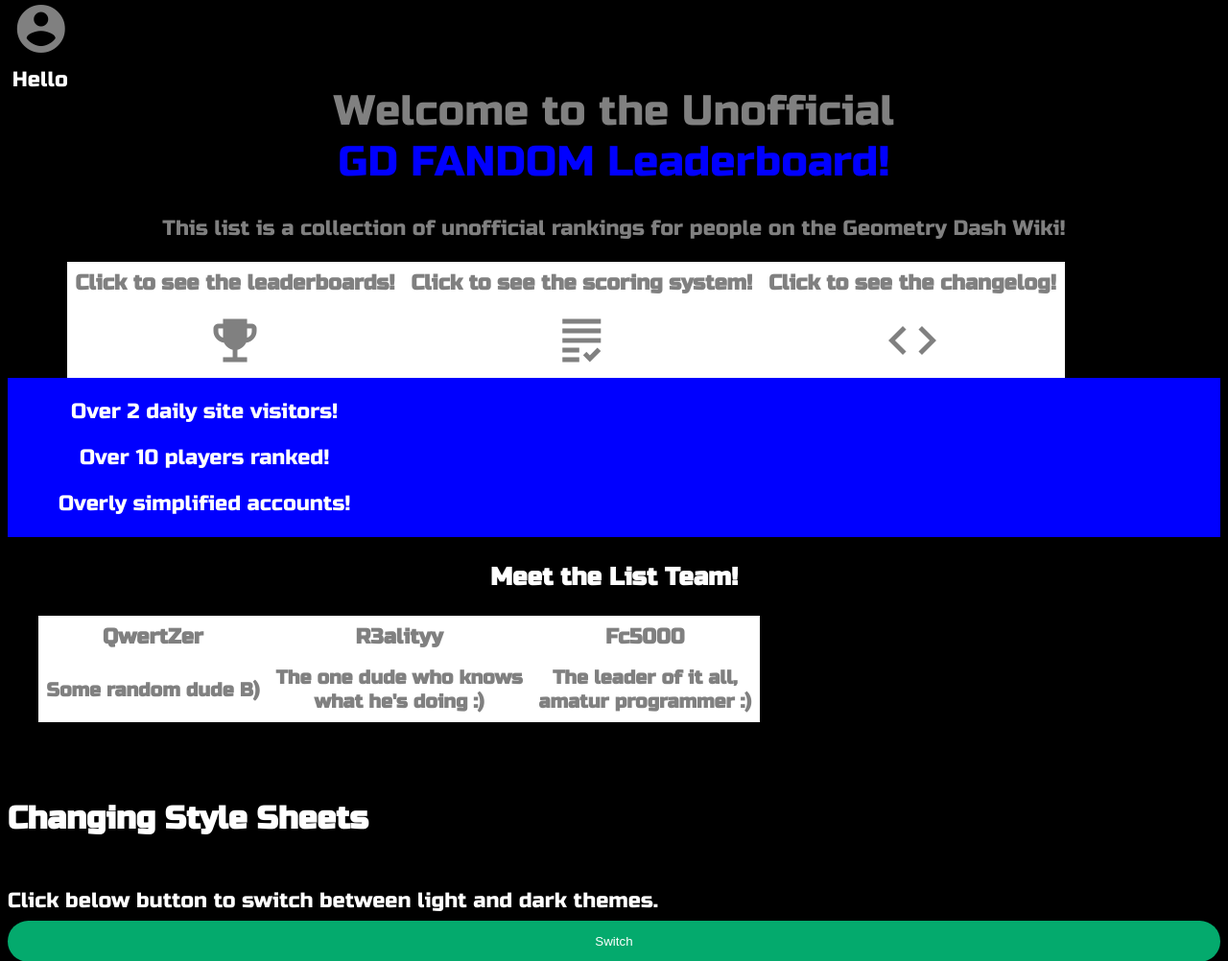
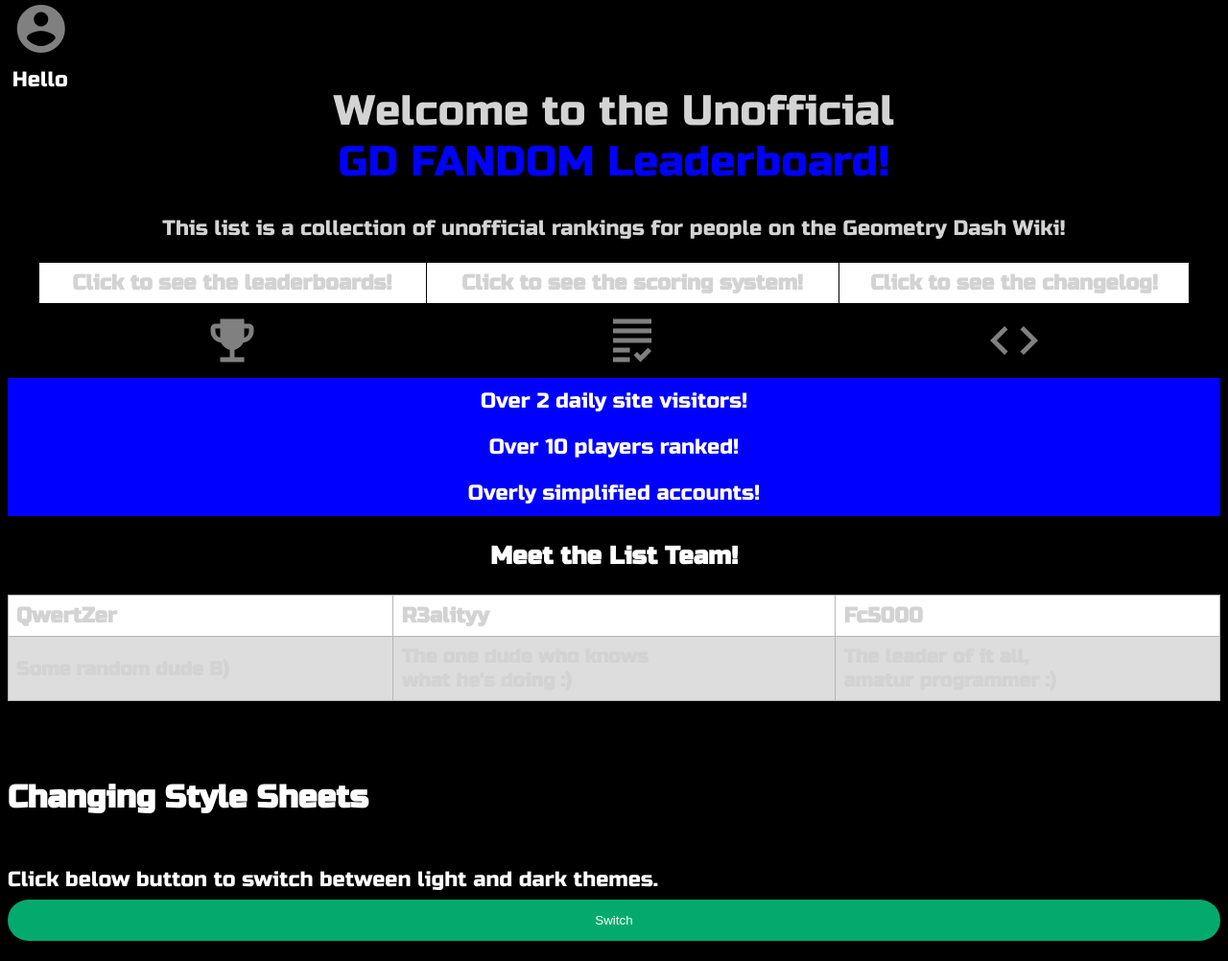
Before and after one commit to Fc500/Fc500.github.io, a PHP site: page /pages/leaderboard.html in a window 1280 px wide. Shown: the top 1002 px of the page at 96% size. Run offline with PHP 8.4, Linux system fonts and the light colour scheme; lists and menus that the app fills with data are empty.

Commit message:
Update leaderboarddark.css

```diff
--- a/CSS/leaderboarddark.css
+++ b/CSS/leaderboarddark.css
@@ -8,27 +8,22 @@ html {
     background-size: cover;
     background-attachment: fixed;
 }
-
-
 h1 {
 /* font-family: 'pusabregular', Arial, sans-serif; */
 font-weight:normal;
 font-style:normal;
 }
-
 .pusab {
     font-family: 'pusabregular', Arial, sans-serif;
 font-weight:normal;
 font-style:normal;
 }
-
 .middle {
   display: block;
   margin-left: auto;
   margin-right: auto;
   width: 95%;
 }
-
 .button {
   background-color: #ffffff;
   border: 1px solid #b5b5b5;
@@ -44,18 +39,17 @@ font-style:normal;
     text-shadow: -1px 1px 2px #000,
                   1px 1px 2px #000,
                   1px -1px 0 #000,
+
                   -1px -1px 0 #000;
      font-family: 'pusabregular', Arial, sans-serif;
 font-weight:normal;
 font-style:normal;
 }
-
 .changelog {
     background-color: white;
     border: 2px solid #b5b5b5;
     border-radius: 5px;
 }
-
 .button2 {
   background-color: #ffffff;
   border: 1px solid #b5b5b5;
@@ -74,8 +68,6 @@ font-style:normal;
 font-weight:normal;
 font-style:normal;
 }
-
-
 .account {
     position: absolute;
     left: 1%;
@@ -93,19 +85,17 @@ font-style:normal;
     top: 9%;
 }
 /* MODAL */
-
-
 /* Full-width input fields */
 input[type=text], input[type=password] {
   width: 100%;
   padding: 12px 20px;
   margin: 8px 0;
   display: inline-block;
+
   border: 1px solid #ccc;
   box-sizing: border-box;
   border-radius: 15px;
 }
-
 /* Set a style for all buttons */
 button {
   background-color: #04AA6D;
@@ -117,39 +107,32 @@ button {
   width: 100%;
   border-radius: 25px;
 }
-
 button:hover {
   opacity: 0.8;
 }
-
 /* Extra styles for the cancel button */
 .cancelbtn {
   width: auto;
   padding: 10px 18px;
   background-color: #f44336;
 }
-
 /* Center the image and position the close button */
 .imgcontainer {
   text-align: center;
   margin: 24px 0 12px 0;
   position: relative;
 }
-
 img.avatar {
   width: 40%;
   border-radius: 50%;
 }
-
 .container {
   padding: 16px;
 }
-
 span.psw {
   float: right;
   padding-top: 16px;
 }
-
 /* The Modal (background) */
 .modal {
   display: none; /* Hidden by default */
@@ -158,6 +141,7 @@ span.psw {
   left: 0;
   top: 0;
     width: 100%; /* Full width */
+
   height: 100%; /* Full height */
   overflow: auto; /* Enable scroll if needed */
   background-color: rgb(0,0,0); /* Fallback color */
@@ -167,34 +151,30 @@ span.psw {
 /* Modal Content/Box */
 .modal-content {
   background-color: #190000;
-  margin: 5% auto 15% auto; /* 5% from the top, 15% from the bottom and centered */
+  margin: 5% auto 15% auto; /* 5% from the top, 15% from the bottom
+and centered */
   border: 1px solid #888;
   width: 80%; /* Could be more or less, depending on screen size */
   color: white;
 }
-
 .close:hover,
 .close:focus {
 color: red;
   cursor: pointer;
 }
-
 /* Add Zoom Animation */
 .animate {
   -webkit-animation: animatezoom 0.6s;
   animation: animatezoom 0.6s
 }
-
 @-webkit-keyframes animatezoom {
   from {-webkit-transform: scale(0)}
   to {-webkit-transform: scale(1)}
 }
-
 @keyframes animatezoom {
   from {transform: scale(0)}
   to {transform: scale(1)}
 }
-
 /* Change styles for span and cancel button on extra small screens */
 @media screen and (max-width: 300px) {
   span.psw {
@@ -205,7 +185,6 @@ span.psw {
      width: 100%;
   }
 }
-
       body {
 color: white;
    /* text-shadow: -1px 1px 2px #000,
@@ -214,32 +193,28 @@ color: white;
                   -1px -1px 0 #000;
       font-family: 'pusabregular', Arial, sans-serif; */
  font-family: 'Russo One';font-size: 22px;
+
 font-weight:normal;
 font-style:normal;
                   }
-
 .russo {
   font-family: 'Russo One';font-size: 22px;
-      }
-table {
+} table {
   font-family: arial, sans-serif;
   border-collapse: collapse;
   width: 100%;
 }
-
 td, th {
   border: 1px solid #b5b5b5;
   text-align: left;
   padding: 8px;
 }
-
 tr:nth-child(even) {
   background-color: #dddddd;
 }
  tr:nth-child(odd) {
   background-color: #ffffff;
  }
-       li:nth-child(odd) {
   background-color: #dddddd;
 }
       li:nth-child(even) {
@@ -257,26 +232,25 @@ color: white;
   font-family: 'pusabregular', Arial, sans-serif;
   font-weight:normal;
   font-style:normal;
-         }
-.heading {
+} .heading {
   font-family: arial, sans-serif;
   border-collapse: collapse;
   width: 100%;
 }
-
 .headingDesc {
-  border: 1px solid #ffffff;
+  border: 1px solid #000000;
   text-align: center;
   padding: 8px;
-  background-color: #ffffff;
+  background-color: #000000;
 }
  .headingList {
+li:nth-child(odd) {
+
   display: block;
   margin-left: auto;
   margin-right: auto;
   width: 95%;
 }
-
 .headingBlah {
   background-color: blue;
   padding: 10px;
@@ -286,42 +260,34 @@ color: white;
   margin-left: auto;
   margin-right: auto;
 }
-
-      .modDesc {
-  border: 1px solid #ffffff;
-  text-align: center;
-  background-color: #ffffff;
-  margin-left: auto;
-  margin-right: auto;
 }
-
 /* .noOutline {
   color: rgba(0, 0, 0, 0);
     text-shadow: -1px 1px 2px #000,
                   1px 1px 2px #000,
+     .modDesc {
+border: 1px solid #000000;
+text-align: center;
+background-color: #000000;
+margin-left: auto;
+margin-right: auto;
+}
 1px -1px 0 #000,
 -1px -1px 0 #000; */
-      }
-
 .invisibleTable {
   background-color: rgba(0, 0, 0, 0);
 }
-
 .settingTable {
   background-color: #190000;
   border: 1px solid #190000;
   color: white;
 }
-
-
-
 .switch {
   position: relative;
   display: inline-block;
   width: 60px;
   height: 34px;
 }
-
 .switch input {
   opacity: 0;
   width: 0;
@@ -339,7 +305,6 @@ color: white;
   -webkit-transition: .4s;
   transition: .4s;
 }
-
 .slider:before {
   position: absolute;
   content: "";
@@ -351,30 +316,28 @@ color: white;
   -webkit-transition: .4s;
   transition: .4s;
 }
-
 input:checked + .slider {
   background-color: #2196F3;
 }
-
 input:focus + .slider {
   box-shadow: 0 0 1px #2196F3;
 }
-
 input:checked + .slider:before {
   -webkit-transform: translateX(26px);
   -ms-transform: translateX(26px);
   transform: translateX(26px);
 }
-
 /* Rounded sliders */
 .slider.round {
   border-radius: 34px;
 }
-
 .slider.round:before {
   border-radius: 50%;
 }
-
 .grey {
-    color: grey;
+    color: lightgrey;
 }
+.emoji {
+font-size: 60px;
+color: lightgrey;
+}
```
Lines whose indentation alone changed are shown as unchanged.
